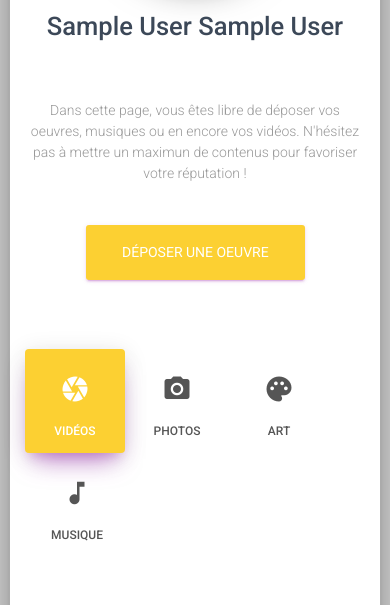
After one commit to tonyprr24/BelleTableWeb, a PHP site: page /classe/ConcoursBT/pageperso.php in a window 390 px wide. The commit adds this page. Shown: the part 381-986 px from the top of the page. Run offline with PHP 8.4, Linux system fonts and the light colour scheme; the visitor is signed in with stand-in values (Sample User, id 1); some libraries are stand-ins or nearby versions.

Commit message:
Mise à jour de la page perso et de la navbar

```diff
--- a/ConcoursBT/navbar.php
+++ b/ConcoursBT/navbar.php
@@ -31,7 +31,7 @@
 					<?php
 						if (isset($_SESSION['IDUser']))
 						{
-							echo '<i class="material-icons">person</i>Bonjour, '.$_SESSION['Prenom'].' '.$_SESSION['Nom'].'.';
+							echo '<i class="material-icons">person</i> Bonjour, '.$_SESSION['Prenom'].' '.$_SESSION['Nom'].'.';
 						}
 					?>
 
@@ -70,7 +70,7 @@
 											<li class="dropdown-header">Espace artistes</li>
 											<li><a href="artistes.php">Accueil</a></li>
 											<li class="divider"></li>
-											<li><a href="'.$_SESSION['Pseudo'].'.php">Ma page perso</a></li>
+											<li><a href="pageperso.php">Ma page perso</a></li>
                       <li><a href="upload.php">Déposer une oeuvre</a></li>
 											<li><a href="parrainer.php">Parrainage</a></li>
 											<li class="divider"></li>
@@ -116,14 +116,20 @@
 					</a>
 				</li>
 				<li class="dropdown">
-								<a href="#" class="dropdown-toggle" data-toggle="dropdown">
-									<i class="material-icons">search</i>
-								</a>
-								<ul class="dropdown-menu dropdown-menu-right">
-										<li class="dropdown-header">Rechercher</li>
-
-								</ul>
-				</li>
+	                                		<a href="#search" class="dropdown-toggle" data-toggle="dropdown">
+	                                			<i class="material-icons">search</i>
+											</a>
+	                                    	<ul class="dropdown-menu dropdown-menu-right">
+	                                        	<li>
+	                                        		<form action="search.php" method="GET">
+	                                        		<div class="form-group label-floating" style="margin-left: 20px; margin-right: 30px; width: 300px;">
+								<label class="control-label">Rechercher</label>
+								<input type="text" class="form-control">
+							</div>
+						</form>
+						</li>
+		                                    </ul>
+	                                	</li>
 				<li>
 					<a rel="tooltip" title="Suivez-nous sur Twitter" data-placement="bottom" href="https://twitter.com/BelleTable" target="_blank" class="btn btn-white btn-simple btn-just-icon">
 						<i class="fa fa-twitter"></i>
--- /dev/null
+++ b/ConcoursBT/pageperso.php
@@ -0,0 +1,173 @@
+<?php
+	include_once "header.php";
+?>
+
+
+<!doctype html>
+<html lang="en">
+<head>
+	<meta charset="utf-8" />
+	<link rel="apple-touch-icon" sizes="76x76" href="assets/img/apple-icon.png">
+	<link rel="icon" type="image/png" href="assets/img/favicon.png">
+	<meta http-equiv="X-UA-Compatible" content="IE=edge,chrome=1" />
+
+	<title>Profile Page - Material Kit by Creative Tim</title>
+
+	<meta content='width=device-width, initial-scale=1.0, maximum-scale=1.0, user-scalable=0' name='viewport' />
+
+	<!--     Fonts and icons     -->
+	<link rel="stylesheet" href="https://fonts.googleapis.com/icon?family=Material+Icons" />
+    <link rel="stylesheet" type="text/css" href="https://fonts.googleapis.com/css?family=Roboto:300,400,500,700" />
+	<link rel="stylesheet" href="https://maxcdn.bootstrapcdn.com/font-awesome/latest/css/font-awesome.min.css" />
+
+	<!-- CSS Files -->
+    <link href="assets/css/bootstrap.min.css" rel="stylesheet" />
+    <link href="assets/css/material-kit.css" rel="stylesheet"/>
+
+</head>
+
+<body class="profile-page">
+
+<?php
+	include_once "navbar.php";
+?>
+
+    <div class="wrapper">
+		<div class="header header-filter" style="background-image: url('assets/img/idea.jpg');"></div>
+
+		<div class="main main-raised">
+			<div class="profile-content">
+	            <div class="container">
+	                <div class="row">
+	                    <div class="profile">
+	                        <div class="avatar">
+	                            <img src="assets/img/christian.jpg" alt="Circle Image" class="img-circle img-responsive img-raised">
+	                        </div>
+	                        <div class="name">
+	                            <h3 class="title"><?php echo $_SESSION['Prenom'];?>&nbsp;<?php echo $_SESSION['Nom'];?></h3>
+	                        </div>
+	                    </div>
+	                </div>
+	                <div class="description text-center">
+                        <p>Dans cette page, vous êtes libre de déposer vos oeuvres, musiques ou en encore vos vidéos. N'hésitez pas à mettre un maximun de contenus pour favoriser votre réputation ! </p>
+	                </div><br>
+	                <center><div class="row">
+	                	<a href="upload.php"><button class="btn btn-primary btn-lg">Déposer une oeuvre</button></a>
+	                </div></center>
+
+					<div class="row">
+						<div class="col-md-6 col-md-offset-3">
+							<div class="profile-tabs">
+			                    <div class="nav-align-center">
+									<ul class="nav nav-pills" role="tablist">
+										<li class="active">
+											<a href="#video" role="tab" data-toggle="tab">
+												<i class="material-icons">camera</i>
+												Vidéos
+											</a>
+										</li>
+										<li>
+				                            <a href="#pics" role="tab" data-toggle="tab">
+												<i class="material-icons">photo_camera</i>
+												Photos
+				                            </a>
+				                        </li>
+				                        <li>
+				                            <a href="#art" role="tab" data-toggle="tab">
+												<i class="material-icons">palette</i>
+				                                Art
+				                            </a>
+				                        </li>
+				                        <li>
+				                            <a href="#song" role="tab" data-toggle="tab">
+												<i class="material-icons">music_note</i>
+				                                Musique
+				                            </a>
+				                        </li>
+				                    </ul>
+
+				                    <div class="tab-content gallery">
+										<div class="tab-pane active" id="video">
+				                            <div class="row">
+												<div class="col-md-6">
+													<img src="assets/img/examples/chris1.jpg" class="img-rounded" />
+													<img src="assets/img/examples/chris0.jpg" class="img-rounded" />
+												</div>
+												<div class="col-md-6">
+													<img src="assets/img/examples/chris3.jpg" class="img-rounded" />
+													<img src="assets/img/examples/chris4.jpg" class="img-rounded" />
+												</div>
+				                            </div>
+				                        </div>
+				                        <div class="tab-pane text-center" id="pics">
+											<div class="row">
+												<div class="col-md-6">
+													<img src="assets/img/examples/chris5.jpg" class="img-rounded" />
+													<img src="assets/img/examples/chris7.jpg" class="img-rounded" />
+													<img src="assets/img/examples/chris9.jpg" class="img-rounded" />
+												</div>
+												<div class="col-md-6">
+													<img src="assets/img/examples/chris6.jpg" class="img-rounded" />
+													<img src="assets/img/examples/chris8.jpg" class="img-rounded" />
+												</div>
+											</div>
+				                        </div>
+										<div class="tab-pane text-center" id="art">
+											<div class="row">
+												<div class="col-md-6">
+													<img src="assets/img/examples/chris4.jpg" class="img-rounded" />
+													<img src="assets/img/examples/chris6.jpg" class="img-rounded" />
+												</div>
+												<div class="col-md-6">
+													<img src="assets/img/examples/chris7.jpg" class="img-rounded" />
+													<img src="assets/img/examples/chris5.jpg" class="img-rounded" />
+													<img src="assets/img/examples/chris9.jpg" class="img-rounded" />
+												</div>
+											</div>
+				                        </div>
+				                        <div class="tab-pane active" id="song">
+				                            <div class="row">
+												<div class="col-md-6">
+													<img src="assets/img/examples/chris1.jpg" class="img-rounded" />
+													<img src="assets/img/examples/chris0.jpg" class="img-rounded" />
+												</div>
+												<div class="col-md-6">
+													<img src="assets/img/examples/chris3.jpg" class="img-rounded" />
+													<img src="assets/img/examples/chris4.jpg" class="img-rounded" />
+												</div>
+				                            </div>
+				                        </div>
+
+				                    </div>
+								</div>
+							</div>
+							<!-- End Profile Tabs -->
+						</div>
+	                </div>
+
+	            </div>
+	        </div>
+		</div>
+<?php
+			include_once "footer.php";
+		?>
+    </div>
+
+
+
+</body>
+	<!--   Core JS Files   -->
+	<script src="assets/js/jquery.min.js" type="text/javascript"></script>
+	<script src="assets/js/bootstrap.min.js" type="text/javascript"></script>
+	<script src="assets/js/material.min.js"></script>
+
+	<!--  Plugin for the Sliders, full documentation here: http://refreshless.com/nouislider/ -->
+	<script src="assets/js/nouislider.min.js" type="text/javascript"></script>
+
+	<!--  Plugin for the Datepicker, full documentation here: http://www.eyecon.ro/bootstrap-datepicker/ -->
+	<script src="assets/js/bootstrap-datepicker.js" type="text/javascript"></script>
+
+	<!-- Control Center for Material Kit: activating the ripples, parallax effects, scripts from the example pages etc -->
+	<script src="assets/js/material-kit.js" type="text/javascript"></script>
+
+</html>
```
Also changed, not shown: ConcoursBT/mentionslegales.php (+5 -5 lines), 1 other file.
